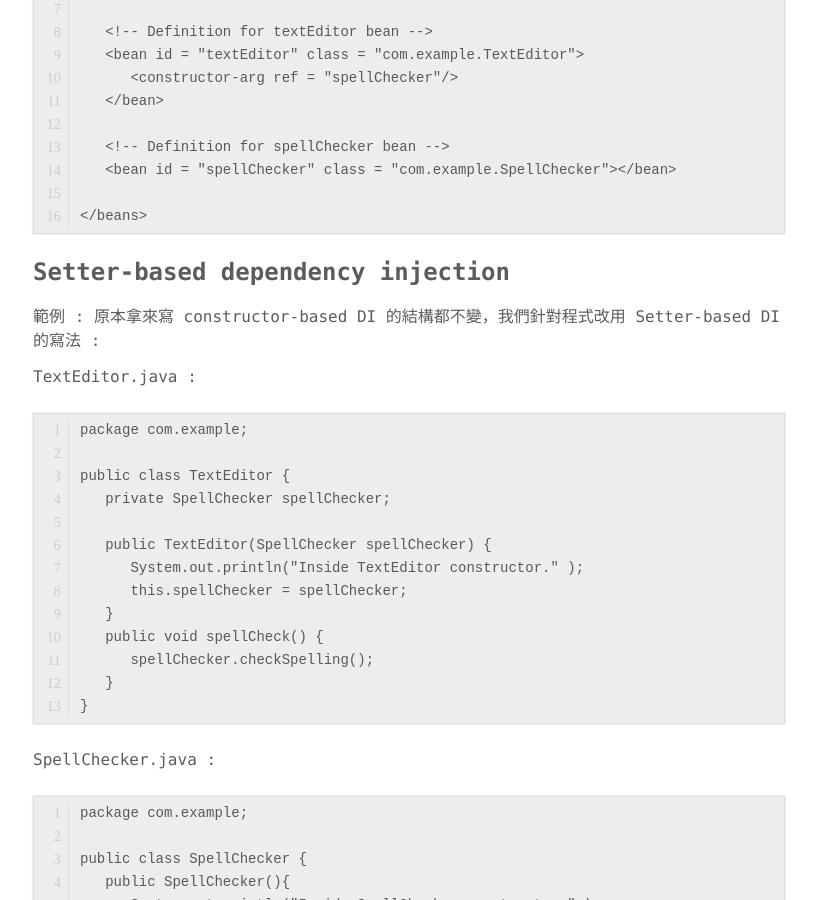
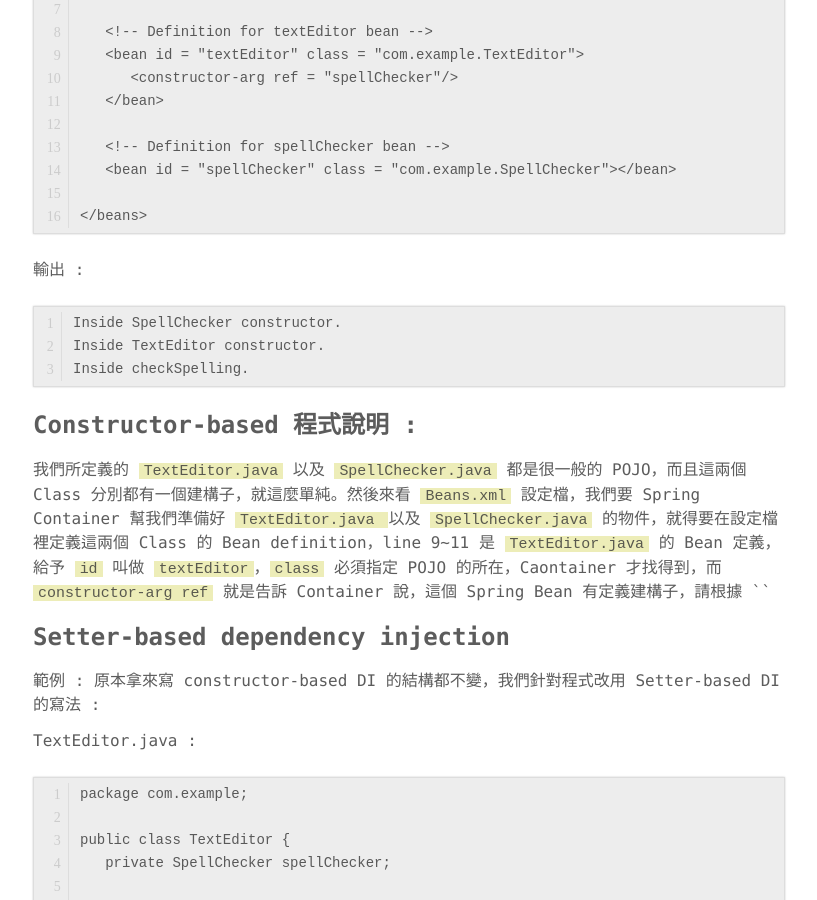
Before and after one commit to securenai/securenai.github.io, a Jekyll site: the page built from spring/spring_page4.md, in a window 1280 px wide and 900 px high, scrolled down 3411 px. Shown: the whole window, without its empty margins (231-1048 px from the left). Built offline with Jekyll 4.4.1, drawn with Linux system fonts in a browser that asks for light colours; our own code applies the rules of GitHub Pages for plain Markdown files.

Commit message:
Update spring_page4.md

````diff
--- a/spring/spring_page4.md
+++ b/spring/spring_page4.md
@@ -132,6 +132,16 @@ Beans.xml :
 </beans>
 ```
 
+輸出 :
+```
+Inside SpellChecker constructor.
+Inside TextEditor constructor.
+Inside checkSpelling.
+```
+
+### Constructor-based 程式說明 :
+
+我們所定義的 `TextEditor.java` 以及 `SpellChecker.java` 都是很一般的 POJO，而且這兩個 Class 分別都有一個建構子，就這麼單純。然後來看 `Beans.xml` 設定檔，我們要 Spring Container 幫我們準備好 `TextEditor.java `以及 `SpellChecker.java` 的物件，就得要在設定檔裡定義這兩個 Class 的 Bean definition，line 9~11 是 `TextEditor.java` 的 Bean 定義，給予 `id` 叫做 `textEditor`，`class` 必須指定 POJO 的所在，Caontainer 才找得到，而 `constructor-arg ref` 就是告訴 Container 說，這個 Spring Bean 有定義建構子，請根據 ``
 
 
 ### Setter-based dependency injection
````
